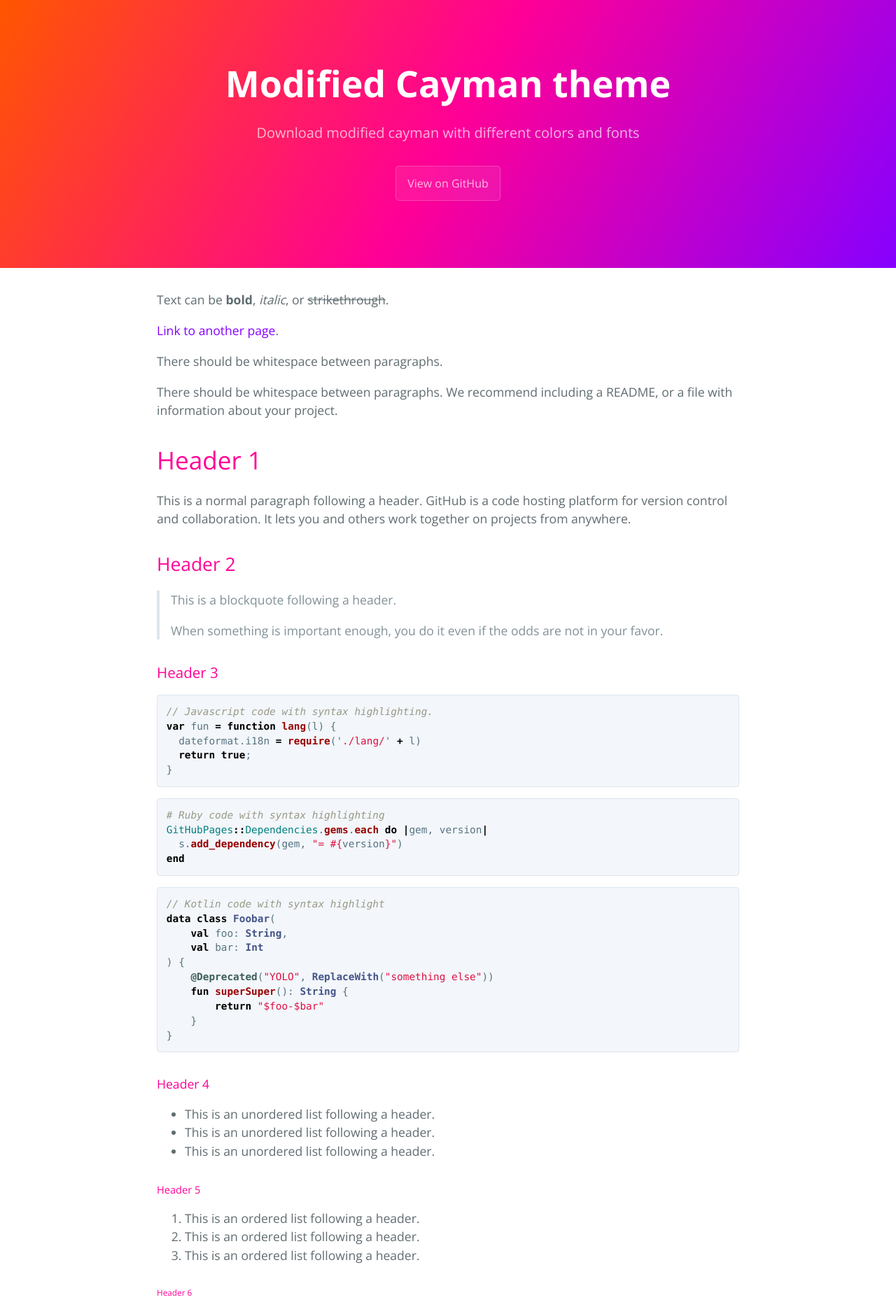
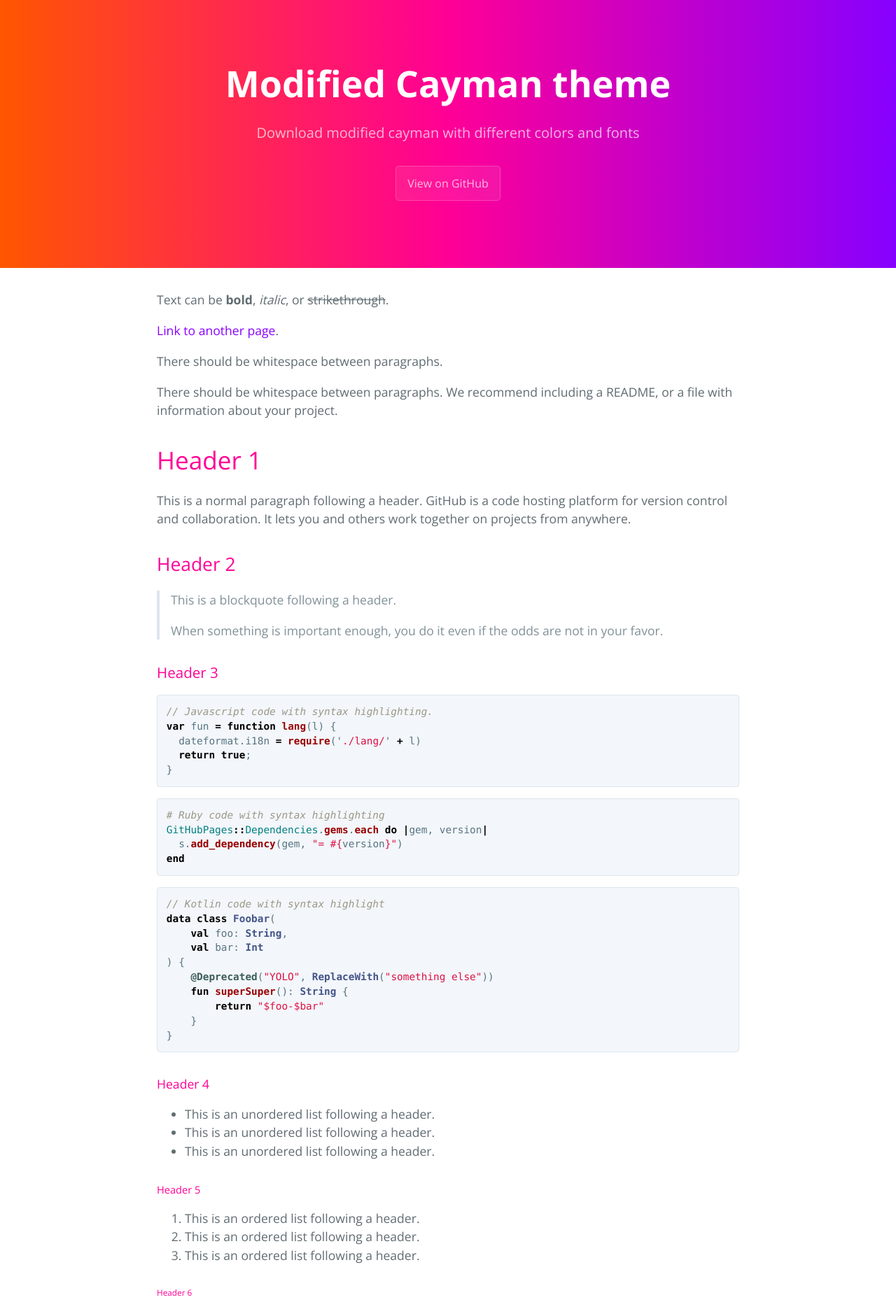
Before and after one commit to budius/test-action-triggers-234, a Jekyll site: the page built from docs/index.md, in a window 1280 px wide. Shown: the top 1871 px of the page at 70% size. Built offline with Jekyll 4.4.1, drawn with Linux system fonts in a browser that asks for light colours.

Commit message:
rotate gradient

```diff
--- a/docs/_sass/jekyll-theme-cayman.scss
+++ b/docs/_sass/jekyll-theme-cayman.scss
@@ -109,7 +109,7 @@ a {
   color: $header-heading-color;
   text-align: center;
   background-color: $header-bg-color;
-  background-image: linear-gradient(120deg, $header-bg-color, $header-bg-color-secondary, $header-bg-color-tertiary);
+  background-image: linear-gradient(90deg, $header-bg-color, $header-bg-color-secondary, $header-bg-color-tertiary);
 
   @include large {
     padding: 5rem 6rem;
```
